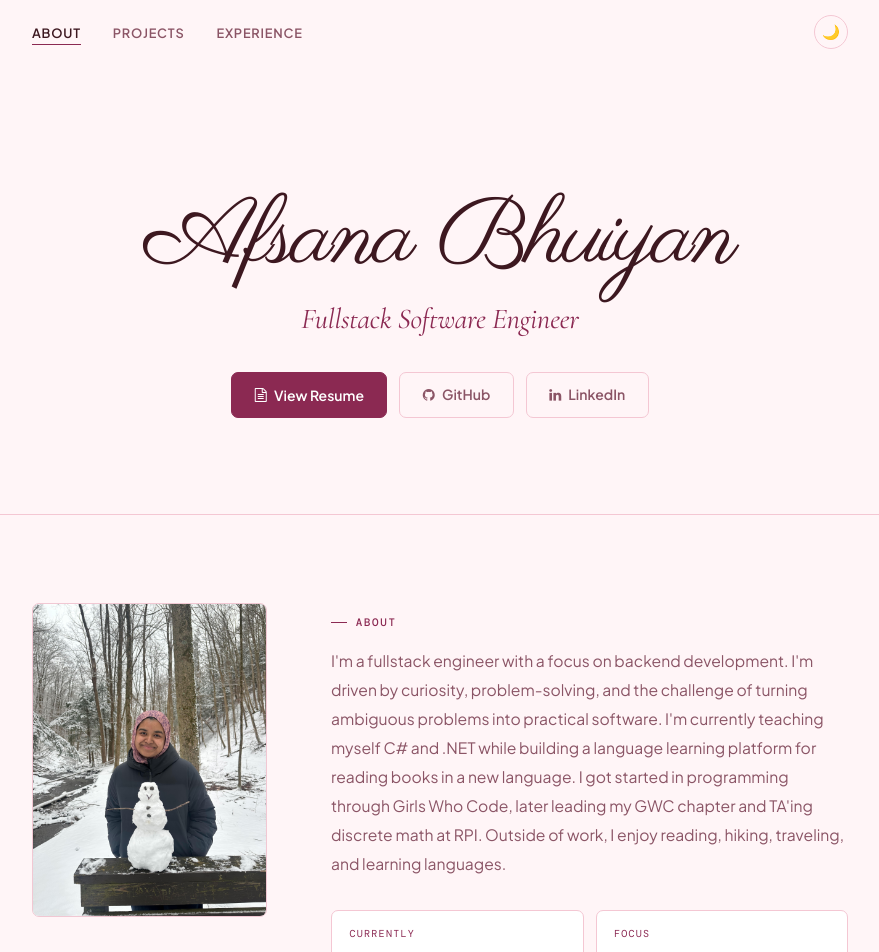
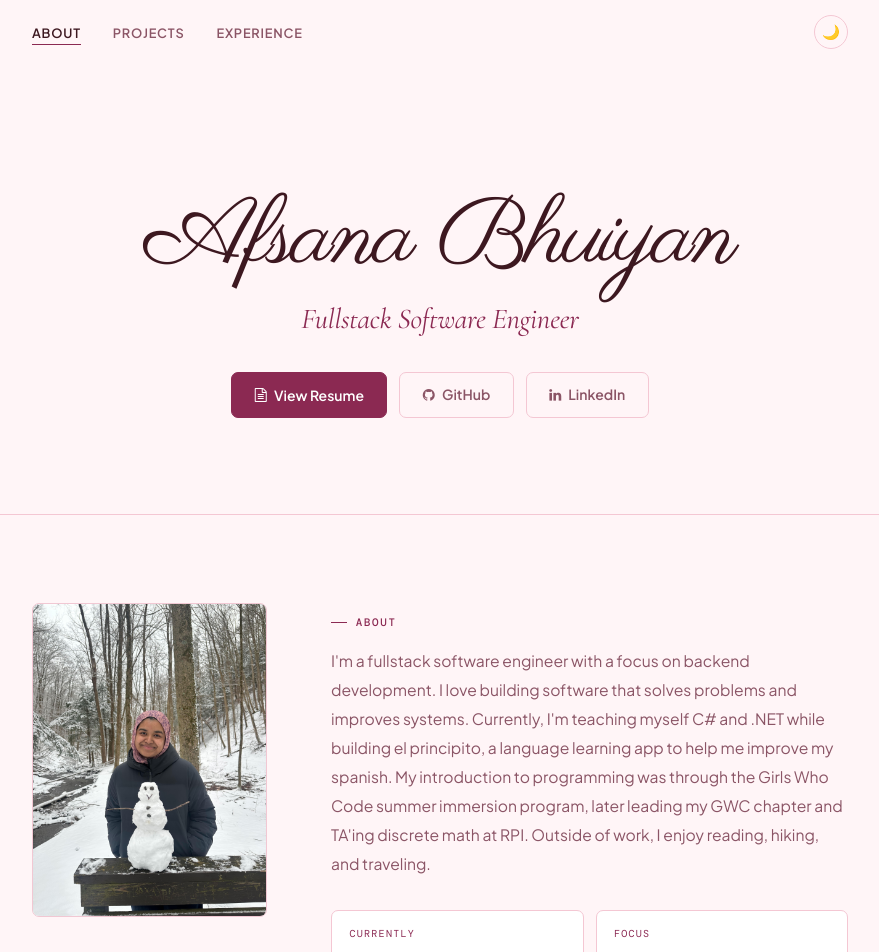
Before and after one commit to afsanab/AfsanasPortfolio, a React (Vite) app: page / in a window 1280 px wide. Shown: the top 952 px of the page, without its empty margins (200-1079 px from the left). Built offline with nearby package versions, Linux system fonts and the light colour scheme.

Commit message:
updated bio

```diff
--- a/src/App.tsx
+++ b/src/App.tsx
@@ -111,12 +111,12 @@ export default function App() {
             <div className="about-body">
               <span className="section-label">About</span>
               <p>
-                I'm a fullstack engineer with a focus on backend development. I'm driven by curiosity,
-                problem-solving, and the challenge of turning ambiguous problems into practical software.
-                I'm currently teaching myself C# and .NET while building a language learning platform
-                for reading books in a new language. I got started in programming through Girls Who Code,
-                later leading my GWC chapter and TA'ing discrete math at RPI. Outside of work, I enjoy
-                reading, hiking, traveling, and learning languages.
+                I'm a fullstack software engineer with a focus on backend development. I love building software
+                that solves problems and improves systems.
+                Currently, I'm teaching myself C# and .NET while building el principito, a language learning app
+                to help me improve my spanish. My introduction to programming was through the Girls Who Code
+                summer immersion program, later leading my GWC chapter and TA'ing discrete math at RPI.
+                Outside of work, I enjoy reading, hiking, and traveling.
               </p>
               <div className="facts-grid">
                 {aboutFacts.map(({ label, value, link }) => (
```
Lines whose indentation alone changed are shown as unchanged.
